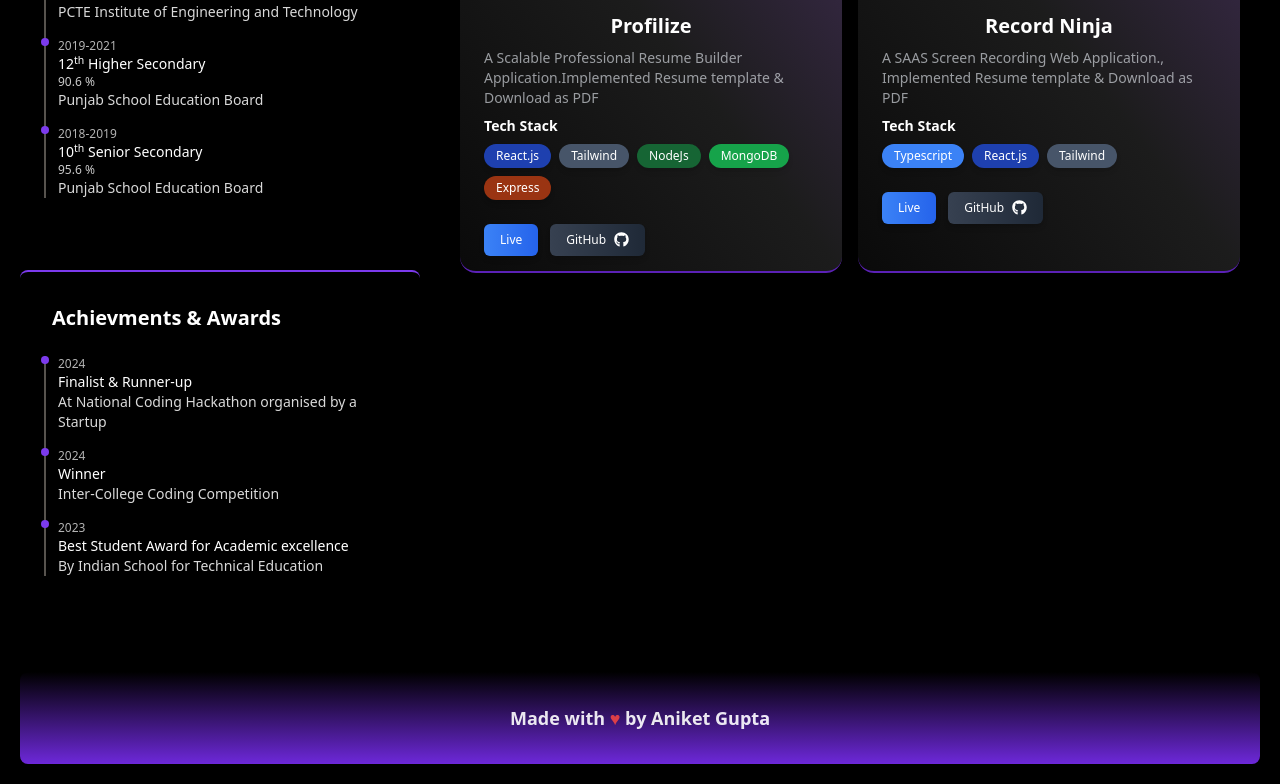
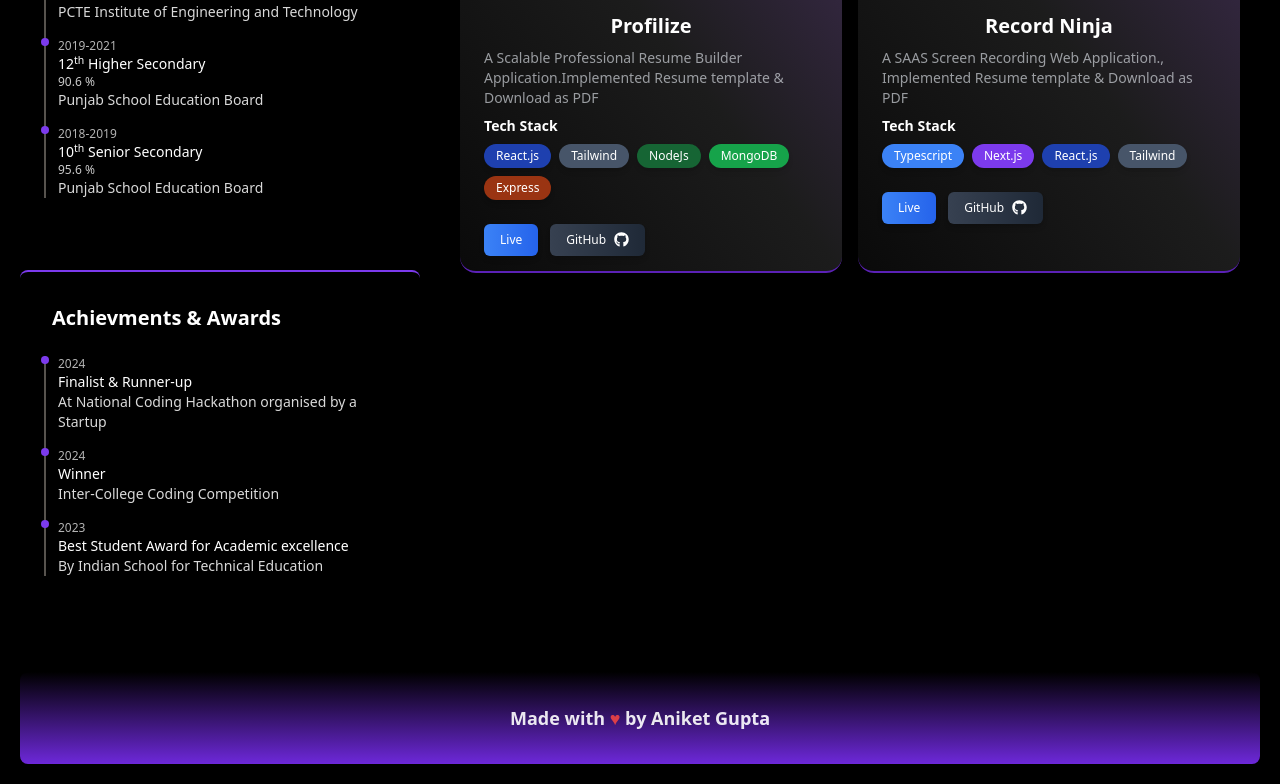
Before and after one commit to Iamaniketgupta/aniketguptaportfolio, a React (Vite) app: page / in a window 1280 px wide. Shown: the part 1279-2063 px from the top of the page. Built offline with nearby package versions, Linux system fonts and the light colour scheme.

Commit message:
Update myData.js

```diff
--- a/src/components/data/myData.js
+++ b/src/components/data/myData.js
@@ -77,7 +77,7 @@ const myProjects = [
         title: "Record Ninja",
         img: recordninja|| project,
         desc: ["A SAAS Screen Recording Web Application.","Implemented Resume template & Download as PDF"],
-        techStack: ["Typescript","React.js", "Tailwind"],
+        techStack: ["Typescript","Next.js","React.js", "Tailwind"],
         live_link: "https://recordninja.vercel.app/",
         github_link: "https://github.com/iamaniketgupta/recordninja"
     },
```
